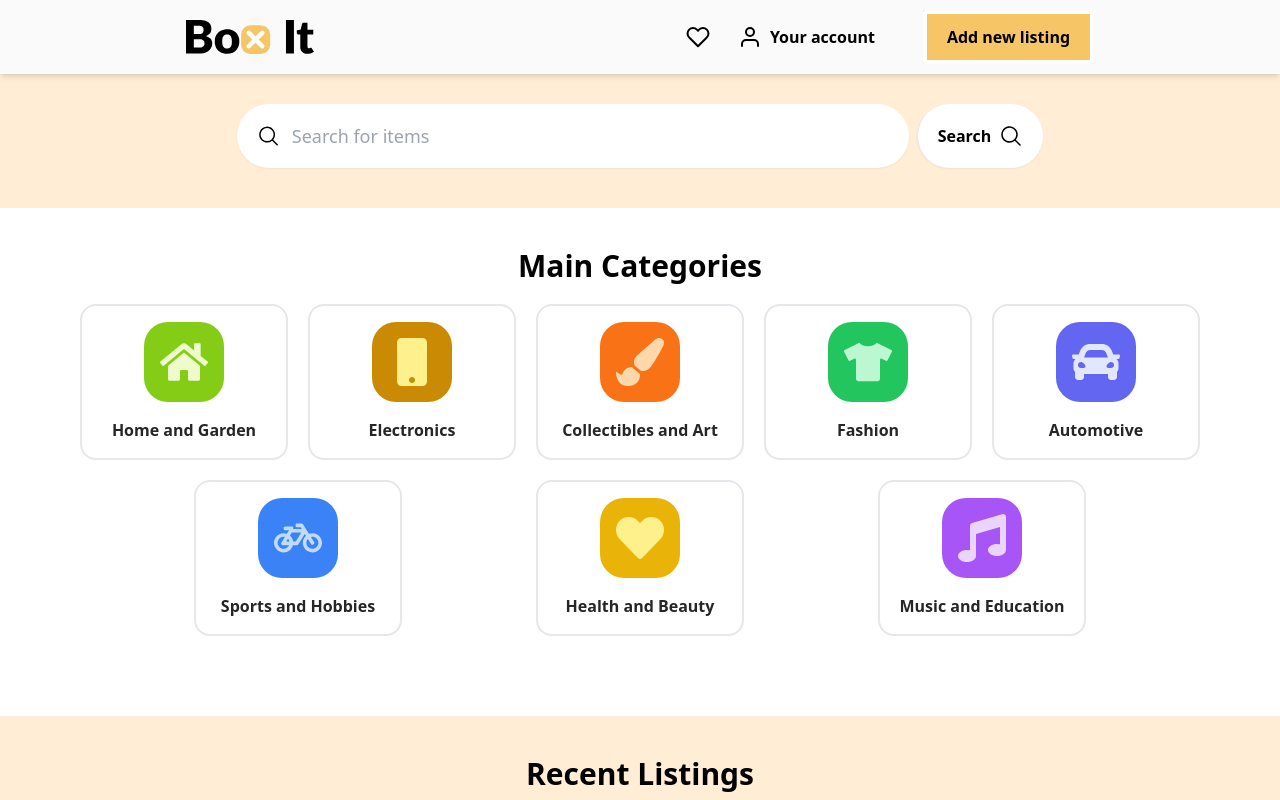
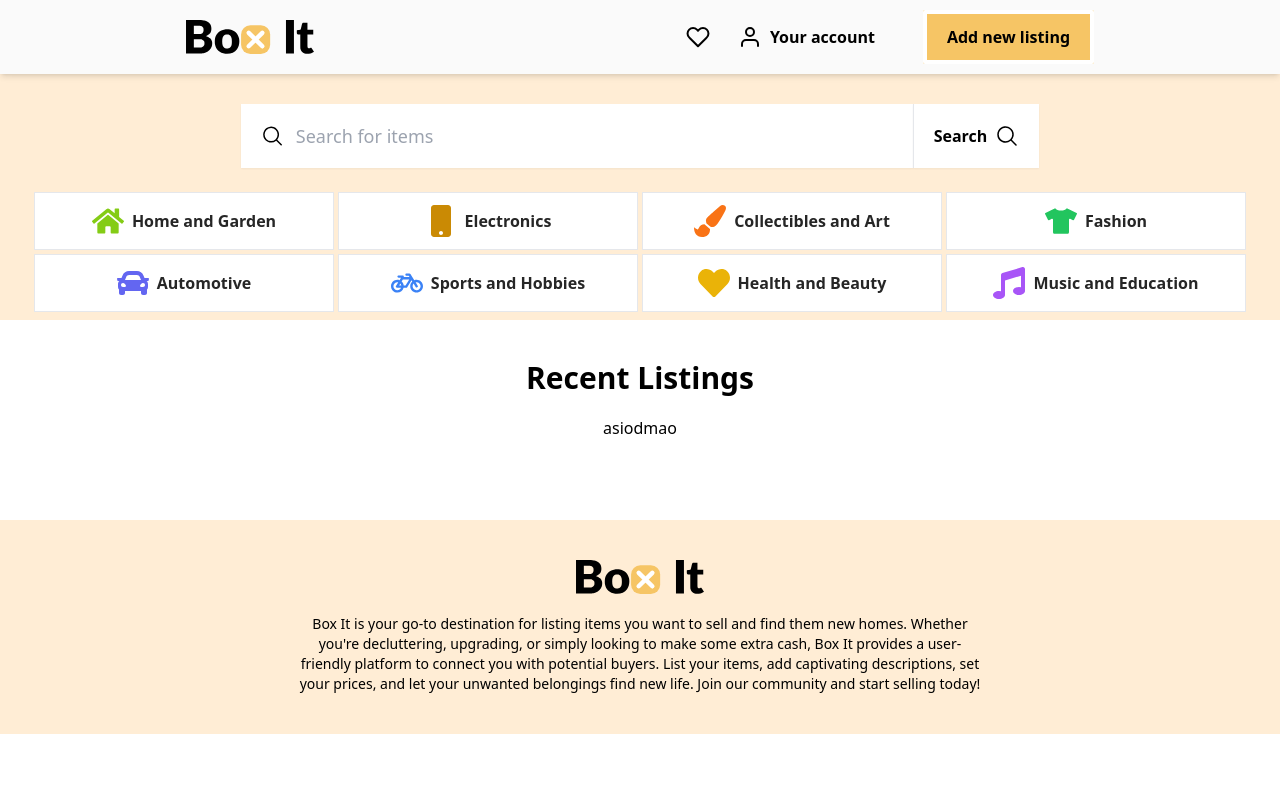
Before and after one commit to MarioPeperoni/box-it, a Next.js app: page / in a window 1280 px wide. Shown: the top 800 px of the page. Built offline with nearby package versions, Linux system fonts and the light colour scheme.

Commit message:
Re-styled UI

```diff
--- a/app/(site)/components/Footer.tsx
+++ b/app/(site)/components/Footer.tsx
@@ -2,7 +2,7 @@ import Image from "next/image";
 
 const Footer = () => {
   return (
-    <footer className="flex flex-col items-center justify-center p-10">
+    <footer className="flex flex-col items-center justify-center bg-orange-100 p-10">
       <Image alt="Box It Logo" src={"/boxIt.svg"} width={128} height={128} />
       <p className="pt-5 text-center text-sm font-light lg:px-64">
         Box It is your go-to destination for listing items you want to sell and
--- a/app/(site)/components/SearchBox.tsx
+++ b/app/(site)/components/SearchBox.tsx
@@ -11,9 +11,9 @@ const SearchBox = () => {
   return (
     <Formik initialValues={{ searchQuery: "" }} onSubmit={handleSubmit}>
       <Form>
-        <div className="bg-orange-100 p-10">
-          <div className=" flex w-full items-center justify-center gap-2 px-10">
-            <div className="flex h-16 max-w-2xl flex-1 items-center rounded-full bg-white p-5 shadow-sm">
+        <div className="bg-orange-100 p-10 pb-4">
+          <div className=" flex w-full items-center justify-center px-10">
+            <div className="flex h-16 max-w-2xl flex-1 items-center bg-white p-5 shadow-sm">
               <HiMagnifyingGlass size={24} />
               <Field
                 type="search"
@@ -25,7 +25,7 @@ const SearchBox = () => {
             </div>
             <button
               type="submit"
-              className="flex h-16 items-center justify-center gap-2 rounded-full border-l-[1px] bg-white p-5 shadow-sm transition hover:bg-orange-300"
+              className="flex h-16 items-center justify-center gap-2 border-l-[1px] bg-white p-5 shadow-sm transition hover:bg-orange-300"
             >
               <span className="font-semibold">Search</span>
               <HiMagnifyingGlass size={24} />
--- a/app/components/categiories/CategoriesDisplay.tsx
+++ b/app/components/categiories/CategoriesDisplay.tsx
@@ -5,9 +5,8 @@ import useCategories from "@/app/hooks/useCategories";
 const CategoriesDisplay = () => {
   const categories = useCategories();
   return (
-    <section className="flex flex-col items-center justify-center p-10">
-      <h1 className=" text-3xl font-bold">Main Categories</h1>
-      <div className="flex flex-wrap justify-evenly gap-5 p-10 pt-5">
+    <section className="flex flex-col items-center justify-center bg-orange-100 p-2">
+      <div className="grid w-auto grid-cols-2 gap-1 md:grid-cols-2 lg:grid-cols-4">
         {categories.map((category) => (
           <CategoriesItem key={category.name} {...category} />
         ))}
--- a/app/components/categiories/CategoriesItem.tsx
+++ b/app/components/categiories/CategoriesItem.tsx
@@ -16,16 +16,10 @@ const CategoriesItem: React.FC<CategoriesItemProps> = ({
   return (
     <Link href={href}>
       <div
-        className={`hover:shadow-boxit-primary group flex w-52 cursor-pointer flex-col items-center justify-center rounded-2xl border-2 p-4 transition hover:bg-neutral-50 hover:shadow-md `}
+        className={`center group flex w-[250px] cursor-pointer items-center justify-center gap-2 border-[1px] bg-white py-2 transition-all hover:bg-neutral-50 hover:shadow-md md:w-[300px] md:py-3`}
       >
-        <div
-          className={`group flex h-20 w-20 items-center justify-center rounded-3xl ${colors.bg} transition ${colors.bgHover} group-hover:w-50 group-hover:h-50 group-hover:scale-105`}
-        >
-          <Icon size={48} className={`${colors.icon}`} />
-        </div>
-        <p className="pt-4 text-center font-semibold text-neutral-800">
-          {name}
-        </p>
+        <Icon className={`${colors.colorText} h-6 w-6 md:h-8 md:w-8`} />
+        <span className="font-semibold text-neutral-800">{name}</span>
       </div>
     </Link>
   );
--- a/app/components/items-display/RecentItems.tsx
+++ b/app/components/items-display/RecentItems.tsx
@@ -1,6 +1,6 @@
 const RecentItems = () => {
   return (
-    <section className="flex flex-col items-center justify-center bg-orange-100 p-10">
+    <section className="flex flex-col items-center justify-center bg-white p-10">
       <h1 className="text-3xl font-bold">Recent Listings</h1>
       <div className="p-10 pt-5">
         <p>asiodmao</p>
```
